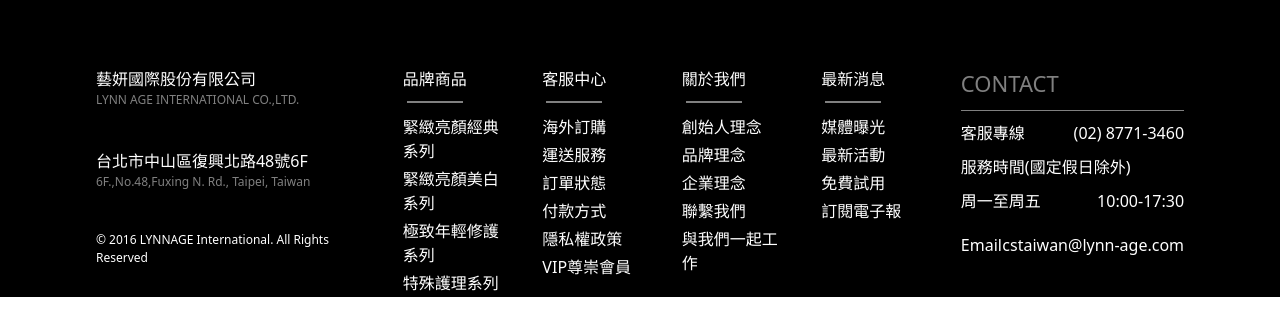
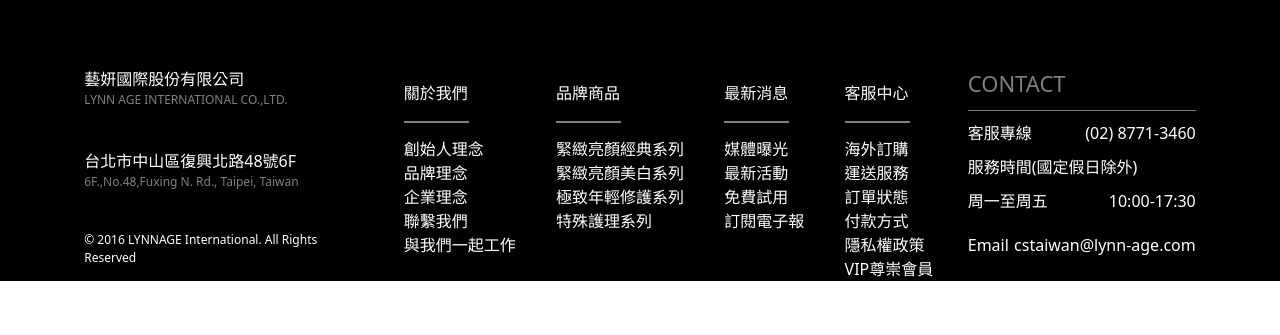
Before and after one commit to Syuanruei/lynnage-makeup, a plain HTML site: page index.html in a window 1280 px wide. Shown: the part 339-674 px from the top of the page. Drawn offline with nearby package versions, Linux system fonts and the light colour scheme.

Commit message:
no message

```diff
--- a/css/_global.scss
+++ b/css/_global.scss
@@ -1,4 +1,6 @@
-
+.container{
+    --bs-gutter-x: 0rem;
+}
 a{
     text-decoration: none;
 }
@@ -78,7 +80,7 @@ ul,ol,li{
 
 }
 .foo-bmid{
-    width: 50%;
+    width: 100%;
     display: flex;
     justify-content: space-around;
 }
@@ -90,16 +92,63 @@ ul,ol,li{
     color: #FFF;
 
 }
+//手風琴樣式修改
+.accordion{
+    width: 100%;
+    --bs-accordion-border-radius: none;
+    --bs-accordion-inner-border-radius: none;
+    --bs-accordion-btn-color: #ffffff;
+    --bs-accordion-btn-bg: #595959;
+    --bs-accordion-btn-focus-border-color: #ffffff00;
+    --bs-accordion-btn-focus-box-shadow: none;
+    --bs-accordion-active-color: #fff;
+    --bs-accordion-active-bg: #424547;
+}
+.accordion-item {
+    background-color: #424547;
+}
 
-// @media(min-width: 992px){
-//     .custom-acc{
-
-//     }
-//     .accordion-item{
-//         color: #FFF;
-//         background: #000;
-//     }
-// }
+@media(min-width: 992px){
+    .foo-bmid{
+        width: 50%;
+        display: flex;
+        justify-content: space-around;
+    }
+    .accordion{
+        --bs-accordion-btn-bg: #000000;
+        --bs-accordion-active-bg: #000000;
+        --bs-accordion-border-color: none;
+        --bs-accordion-btn-padding-x: 0rem;
+        --bs-accordion-btn-padding-y: 0rem;
+        --bs-accordion-btn-active-icon: none;
+        --bs-accordion-body-padding-x: 0rem;
+        --bs-accordion-body-padding-y: 0rem;
+    }
+    .accordion-item {
+        background-color: #000;
+    }
+    .accordion-button::after {
+        display: none;
+    }
+    .collapse:not(.show) {
+        display: block;
+    }
+    .custom-acc{
+        display: flex;
+        justify-content: space-around;
+    }
+    .custom-acc2{
+        width: 65px;
+        height: 56px;
+        border-bottom: 2px solid gray;
+    }
+    .accordion-body{
+        margin-top: 14px;
+    }
+    .custom-pd{
+        padding: 10px 0;
+    }
+}
 @media(max-width: 992px){
     .foo-b{
         flex-direction: column;
--- a/index.html
+++ b/index.html
@@ -82,123 +82,76 @@
                     © 2016 LYNNAGE International. All Rights Reserved
                 </div>
             </div>
-            <!-- 卡關~~~~~暫時放棄的部分 -->
-            <!-- <div class="foo-bmid">
+            <!-- 手風琴 accordion -->
+            <div class="foo-bmid">
                 <div class="accordion custom-acc" id="accordionExample">
                     <div class="accordion-item">
                         <h2 class="accordion-header">
-                            <button class="accordion-button" type="button" data-bs-toggle="collapse" data-bs-target="#collapseOne"
-                                aria-expanded="true" aria-controls="collapseOne">
+                            <button class="custom-acc2 accordion-button collapsed" type="button" data-bs-toggle="collapse"
+                                data-bs-target="#collapseThree" aria-expanded="false" aria-controls="collapseThree">
                                 關於我們
                             </button>
                         </h2>
-                        <div id="collapseOne" class="accordion-collapse collapse show" data-bs-parent="#accordionExample">
+                        <div id="collapseThree" class="accordion-collapse collapse" data-bs-parent="#accordionExample">
                             <div class="accordion-body">
-                                <li><a href="#">創始人理念</a></li>
-                                <li><a href="#">品牌理念</a></li>
-                                <li><a href="#">企業理念</a></li>
-                                <li><a href="#">聯繫我們</a></li>
-                                <li><a href="#">與我們一起工作</a></li>
+                                <li class="p"><a class="text-white" href="">創始人理念</a></li>
+                                <li class="p"><a class="text-white" href="">品牌理念</a></li>
+                                <li class="p"><a class="text-white" href="">企業理念</a></li>
+                                <li class="p"><a class="text-white" href="">聯繫我們</a></li>
+                                <li class="p"><a class="text-white" href="">與我們一起工作</a></li>
                             </div>
                         </div>
                     </div>
                     <div class="accordion-item">
                         <h2 class="accordion-header">
-                            <button class="accordion-button collapsed" type="button" data-bs-toggle="collapse"
-                                data-bs-target="#collapseTwo" aria-expanded="false" aria-controls="collapseTwo">
+                            <button class="custom-acc2 accordion-button" type="button" data-bs-toggle="collapse" data-bs-target="#collapseOne"
+                                aria-expanded="true" aria-controls="collapseOne">
                                 品牌商品
                             </button>
                         </h2>
-                        <div id="collapseTwo" class="accordion-collapse collapse" data-bs-parent="#accordionExample">
+                        <div id="collapseOne" class="accordion-collapse collapse show" data-bs-parent="#accordionExample">
                             <div class="accordion-body">
-                                <li><a href="#">緊緻亮顏經典系列</a></li>
-                                <li><a href="#">緊緻亮顏美白系列</a></li>
-                                <li><a href="#">極致年輕修護系列</a></li>
-                                <li><a href="#">特殊護理系列</a></li>
+                                <li class="p"><a class="text-white" href="">緊緻亮顏經典系列</a></li>
+                                <li class="p"><a class="text-white" href="">緊緻亮顏美白系列</a></li>
+                                <li class="p"><a class="text-white" href="">極致年輕修護系列</a></li>
+                                <li class="p"><a class="text-white" href="">特殊護理系列</a></li>
                             </div>
                         </div>
                     </div>
                     <div class="accordion-item">
                         <h2 class="accordion-header">
-                            <button class="accordion-button collapsed" type="button" data-bs-toggle="collapse"
-                                data-bs-target="#collapseThree" aria-expanded="false" aria-controls="collapseThree">
+                            <button class="custom-acc2 accordion-button collapsed" type="button" data-bs-toggle="collapse"
+                                data-bs-target="#collapseFour" aria-expanded="false" aria-controls="collapseFour">
                                 最新消息
                             </button>
                         </h2>
-                        <div id="collapseThree" class="accordion-collapse collapse" data-bs-parent="#accordionExample">
+                        <div id="collapseFour" class="accordion-collapse collapse" data-bs-parent="#accordionExample">
                             <div class="accordion-body">
-                                <li><a href="#">媒體曝光</a></li>
-                                <li><a href="#">最新活動</a></li>
-                                <li><a href="#">免費試用</a></li>
-                                <li><a href="#">訂閱電子報</a></li>
+                                <li class="p"><a class="text-white" href="">媒體曝光</a></li>
+                                <li class="p"><a class="text-white" href="">最新活動</a></li>
+                                <li class="p"><a class="text-white" href="">免費試用</a></li>
+                                <li class="p"><a class="text-white" href="">訂閱電子報</a></li>
                             </div>
                         </div>
                     </div>
                     <div class="accordion-item">
                         <h2 class="accordion-header">
-                            <button class="accordion-button collapsed" type="button" data-bs-toggle="collapse"
-                                data-bs-target="#collapseFour" aria-expanded="false" aria-controls="collapseFour">
+                            <button class="custom-acc2 accordion-button collapsed" type="button" data-bs-toggle="collapse"
+                                data-bs-target="#collapseTwo" aria-expanded="false" aria-controls="collapseTwo">
                                 客服中心
                             </button>
                         </h2>
-                        <div id="collapseFour" class="accordion-collapse collapse" data-bs-parent="#accordionExample">
+                        <div id="collapseTwo" class="accordion-collapse collapse" data-bs-parent="#accordionExample">
                             <div class="accordion-body">
-                                <li><a href="#">訂購與付款</a></li>
-                                <li><a href="#">退換商品</a></li>
-                                <li><a href="#">國內運費與物流</a></li>
-                                <li><a href="#">國外運費與物流</a></li>
-                                <li><a href="#">隱私權政策</a></li>
-                                <li><a href="#">愛自己哩程計畫</a></li>
+                                <li class="p"><a class="text-white" href="">海外訂購</a></li>
+                                <li class="p"><a class="text-white" href="">運送服務</a></li>
+                                <li class="p"><a class="text-white" href="">訂單狀態</a></li>
+                                <li class="p"><a class="text-white" href="">付款方式</a></li>
+                                <li class="p"><a class="text-white" href="">隱私權政策</a></li>
+                                <li class="p"><a class="text-white" href="">VIP尊崇會員</a></li>
                             </div>
                         </div>
                     </div>
-                </div>
-            </div> -->
-
-            <!-- 自己刻的部分 -->
-            <div class="foo-bmid  text-white">
-                <div class="bmid">
-                    <div class="foo-st5">品牌商品</div>
-                    <div class="line1"></div>
-                    <ul>
-                        <li class="foo-st6">緊緻亮顏經典系列</li>
-                        <li class="foo-st6">緊緻亮顏美白系列</li>
-                        <li class="foo-st6">極致年輕修護系列</li>
-                        <li class="foo-st6">特殊護理系列</li>
-                    </ul>
-                </div>
-                <div class="bmid">
-                    <div class="foo-st5">客服中心</div>
-                    <div class="line1"></div>
-                    <ul>
-                        <li class="foo-st6">海外訂購</li>
-                        <li class="foo-st6">運送服務</li>
-                        <li class="foo-st6">訂單狀態</li>
-                        <li class="foo-st6">付款方式</li>
-                        <li class="foo-st6">隱私權政策</li>
-                        <li class="foo-st6">VIP尊崇會員</li>
-                    </ul>
-                </div>
-                <div class="bmid">
-                    <div class="foo-st5">關於我們</div>
-                    <div class="line1"></div>
-                    <ul>
-                        <li class="foo-st6">創始人理念</li>
-                        <li class="foo-st6">品牌理念</li>
-                        <li class="foo-st6">企業理念</li>
-                        <li class="foo-st6">聯繫我們</li>
-                        <li class="foo-st6">與我們一起工作</li>
-                    </ul>
-                </div>
-                <div class="bmid">
-                    <div class="foo-st5">最新消息</div>
-                    <div class="line1"></div>
-                    <ul>
-                        <li class="foo-st6">媒體曝光</li>
-                        <li class="foo-st6">最新活動</li>
-                        <li class="foo-st6">免費試用</li>
-                        <li class="foo-st6">訂閱電子報</li>
-                    </ul>
                 </div>
             </div>
 
```
Also changed, not shown: css/main.css, 1 other file.
